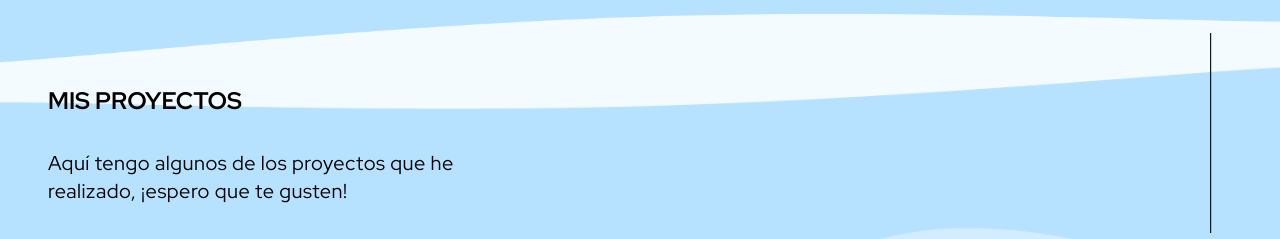
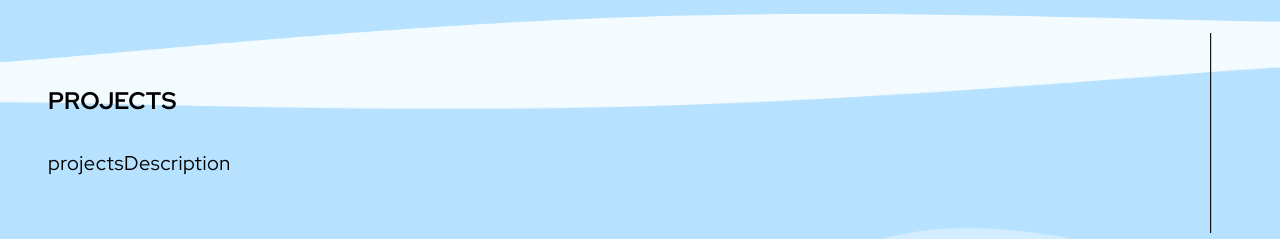
Before and after one commit to GrajalesU/portafolio-v2, a React (Vite) app: page / in a window 1280 px wide. Shown: the part 695-934 px from the top of the page. Built offline with nearby package versions, Linux system fonts and the light colour scheme.

Commit message:
Add spanish translations

```diff
--- a/src/components/Projects/Projects.jsx
+++ b/src/components/Projects/Projects.jsx
@@ -7,8 +7,10 @@ import waveD from "../../assets/background/wave-projects-desktop.png";
 import wave from "../../assets/background/wave-projects.png";
 import projects from "../../utils/projects.json";
 import Card from "../Card/Card";
+import { useTranslation } from "react-i18next";
 
 export default function Projects() {
+  const { t } = useTranslation();
   return (
     <div className="w-full min-h-screen relative pb-20 dark:bg-slate-800 dark:text-white transition-colors duration-700">
       <picture>
@@ -20,16 +22,15 @@ export default function Projects() {
       </picture>
 
       <div className=" md:pl-8">
-        <h2 className="pt-5 mb-8 ml-4 text-xl md:text-2xl font-bold dark:z-10 dark:relative ">
-          MIS PROYECTOS
+        <h2 className="pt-5 uppercase mb-8 ml-4 text-xl md:text-2xl font-bold dark:z-10 dark:relative ">
+          {t("projects")}
         </h2>
         <p
           className="w-4/5 mx-auto mb-8 text-lg  tracking-wide
           md:w-full md:pl-4 md:mb-16 md:text-xl md:max-w-lg md:ml-0
           dark:z-10 dark:relative"
         >
-          Aquí tengo algunos de los proyectos que he realizado, ¡espero que te
-          gusten!
+          {t('projectsDescription')}
         </p>
         <div className="mb-8 w-4/5 mx-auto pr-4">
           <Swiper
```
